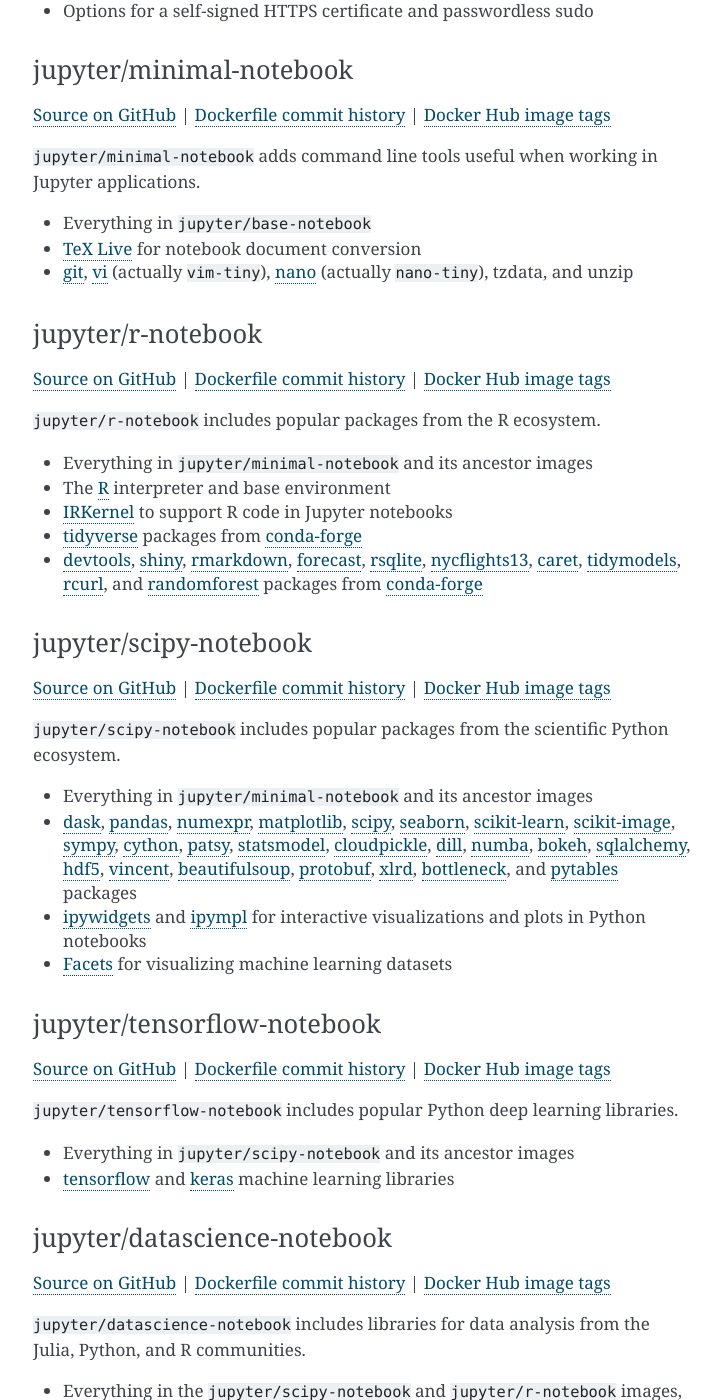
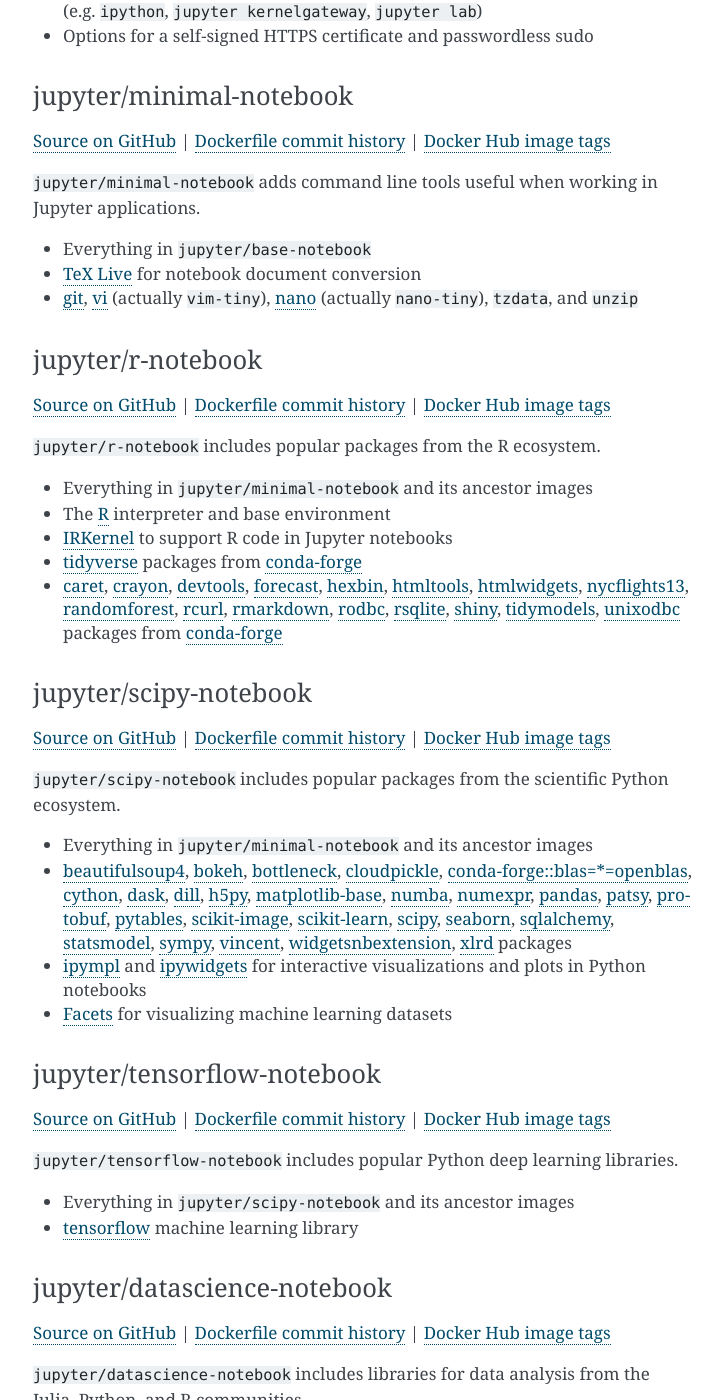
Before and after one commit to jupyter/docker-stacks, a Sphinx documentation site: the page built from docs/using/selecting.md, in a window 1280 px wide and 1400 px high, scrolled down 1082 px. Shown: the whole window, without its empty margins (387-1109 px from the left). Built offline with Sphinx 7.4.7, drawn with Linux system fonts in a browser that asks for light colours; some of the changed text lies outside the part shown.

Commit message:
Update docs to better reflect current state

```diff
--- a/docs/index.rst
+++ b/docs/index.rst
@@ -10,7 +10,7 @@
 Quick Start
 -----------
 
-You can try a `recent build of the jupyter/base-notebook image on mybinder.org <https://mybinder.org/v2/gh/jupyter/docker-stacks/master?filepath=README.ipynb>`_ by simply clicking the preceding link. Otherwise, the two examples below may help you get started if you `have Docker installed <https://docs.docker.com/install/>`_, know :doc:`which Docker image <using/selecting>` you want to use, and want to launch a single Jupyter Notebook server in a container.
+You can try a `recent build of the jupyter/base-notebook image on mybinder.org <https://mybinder.org/v2/gh/jupyter/docker-stacks/master?filepath=README.ipynb>`_ by simply clicking the preceding link. Otherwise, three examples below may help you get started if you `have Docker installed <https://docs.docker.com/install/>`_, know :doc:`which Docker image <using/selecting>` you want to use, and want to launch a single Jupyter Notebook server in a container.
 
 The other pages in this documentation describe additional uses and features in detail.
 
@@ -18,11 +18,11 @@
 
     docker run -p 8888:8888 jupyter/scipy-notebook:33add21fab64
 
-**Example 2:** This command performs the same operations as **Example 1**, but it exposes the server on host port 10000 instead of port 8888. Visiting ``http://<hostname>:10000/?token=<token>`` in a browser loads JupyterLab, where ``hostname`` is the name of the computer running docker and ``token`` is the secret token printed in the console.::
+**Example 2:** This command performs the same operations as **Example 1**, but it exposes the server on host port 10000 instead of port 8888. Visiting ``http://<hostname>:10000/?token=<token>`` in a browser loads Jupyter Notebook server, where ``hostname`` is the name of the computer running docker and ``token`` is the secret token printed in the console.::
 
     docker run -p 10000:8888 jupyter/scipy-notebook:33add21fab64
 
-**Example 3:** This command pulls the ``jupyter/datascience-notebook`` image tagged ``33add21fab64`` from Docker Hub if it is not already present on the local host. It then starts an *ephemeral* container running a Jupyter Notebook server and exposes the server on host port 10000. The command mounts the current working directory on the host as ``/home/jovyan/work`` in the container. The server logs appear in the terminal. Visiting ``http://<hostname>:10000/?token=<token>`` in a browser loads JupyterLab, where ``hostname`` is the name of the computer running docker and ``token`` is the secret token printed in the console. Docker destroys the container after notebook server exit, but any files written to ``~/work`` in the container remain intact on the host.::
+**Example 3:** This command pulls the ``jupyter/datascience-notebook`` image tagged ``33add21fab64`` from Docker Hub if it is not already present on the local host. It then starts an *ephemeral* container running a Jupyter Notebook server and exposes the server on host port 10000. The command mounts the current working directory on the host as ``/home/jovyan/work`` in the container. The server logs appear in the terminal. Visiting ``http://<hostname>:10000/lab?token=<token>`` in a browser loads JupyterLab, where ``hostname`` is the name of the computer running docker and ``token`` is the secret token printed in the console. Docker destroys the container after notebook server exit, but any files written to ``~/work`` in the container remain intact on the host.::
 
     docker run --rm -p 10000:8888 -e JUPYTER_ENABLE_LAB=yes -v "$PWD":/home/jovyan/work jupyter/datascience-notebook:33add21fab64
 
--- a/docs/using/selecting.md
+++ b/docs/using/selecting.md
@@ -52,7 +53,7 @@
 - [TeX Live](https://www.tug.org/texlive/) for notebook document conversion
 - [git](https://git-scm.com/),
   [vi](https://www.vim.org) (actually `vim-tiny`),
-  [nano](https://www.nano-editor.org/) (actually `nano-tiny`), tzdata, and unzip
+  [nano](https://www.nano-editor.org/) (actually `nano-tiny`), `tzdata`, and `unzip`
 
 ### jupyter/r-notebook
 
@@ -65,17 +66,25 @@
 - Everything in `jupyter/minimal-notebook` and its ancestor images
 - The [R](https://www.r-project.org/) interpreter and base environment
 - [IRKernel](https://irkernel.github.io/) to support R code in Jupyter notebooks
-- [tidyverse](https://www.tidyverse.org/) packages from
-  [conda-forge](https://conda-forge.org/feedstock-outputs/index.html)
-- [devtools](https://cran.r-project.org/web/packages/devtools/index.html),
-  [shiny](https://shiny.rstudio.com/), [rmarkdown](https://rmarkdown.rstudio.com),
-  [forecast](https://cran.r-project.org/web/packages/forecast/forecast.pdf),
+- [tidyverse](https://www.tidyverse.org/)
+  packages from [conda-forge](https://conda-forge.org/feedstock-outputs/index.html)
+- [caret](https://topepo.github.io/caret/index.html),
+  [crayon](https://cran.r-project.org/web/packages/crayon/index.html),
+  [devtools](https://cran.r-project.org/web/packages/devtools/index.html),
+  [forecast](https://cran.r-project.org/web/packages/forecast/index.html),
+  [hexbin](https://cran.r-project.org/web/packages/hexbin/index.html),
+  [htmltools](https://cran.r-project.org/web/packages/htmltools/index.html),
+  [htmlwidgets](https://www.htmlwidgets.org),
+  [nycflights13](https://cran.r-project.org/web/packages/nycflights13/index.html),
+  [randomforest](https://cran.r-project.org/web/packages/randomForest/index.html),
+  [rcurl](https://cran.r-project.org/web/packages/RCurl/index.html),
+  [rmarkdown](https://rmarkdown.rstudio.com),
+  [rodbc](https://cran.r-project.org/web/packages/RODBC/index.html),
   [rsqlite](https://cran.r-project.org/web/packages/RSQLite/index.html),
-  [nycflights13](https://cran.r-project.org/web/packages/nycflights13/index.html),
-  [caret](https://topepo.github.io/caret/index.html), [tidymodels](https://www.tidymodels.org/),
-  [rcurl](https://cran.r-project.org/web/packages/RCurl/index.html), and
-  [randomforest](https://cran.r-project.org/web/packages/randomForest/randomForest.pdf) packages
-  from [conda-forge](https://conda-forge.org/feedstock-outputs/index.html)
+  [shiny](https://shiny.rstudio.com/),
+  [tidymodels](https://www.tidymodels.org/),
+  [unixodbc](http://www.unixodbc.org)
+  packages from [conda-forge](https://conda-forge.org/feedstock-outputs/index.html)
 
 ### jupyter/scipy-notebook
 
@@ -86,25 +95,38 @@
 `jupyter/scipy-notebook` includes popular packages from the scientific Python ecosystem.
 
 - Everything in `jupyter/minimal-notebook` and its ancestor images
-- [dask](https://dask.org/), [pandas](https://pandas.pydata.org/),
-  [numexpr](https://github.com/pydata/numexpr), [matplotlib](https://matplotlib.org/),
-  [scipy](https://www.scipy.org/), [seaborn](https://seaborn.pydata.org/),
-  [scikit-learn](https://scikit-learn.org/stable/), [scikit-image](https://scikit-image.org),
-  [sympy](https://www.sympy.org/en/index.html), [cython](https://cython.org),
+- [beautifulsoup4](https://www.crummy.com/software/BeautifulSoup/),
+  [bokeh](https://docs.bokeh.org/en/latest/),
+  [bottleneck](https://bottleneck.readthedocs.io/en/latest/),
+  [cloudpickle](https://github.com/cloudpipe/cloudpickle),
+  [conda-forge::blas=\*=openblas](https://www.openblas.net),
+  [cython](https://cython.org),
+  [dask](https://dask.org/),
+  [dill](https://pypi.org/project/dill/),
+  [h5py](https://www.h5py.org),
+  [matplotlib-base](https://matplotlib.org/),
+  [numba](https://numba.pydata.org/),
+  [numexpr](https://github.com/pydata/numexpr),
+  [pandas](https://pandas.pydata.org/),
   [patsy](https://patsy.readthedocs.io/en/latest/),
+  [protobuf](https://developers.google.com/protocol-buffers/docs/pythontutorial),
+  [pytables](https://www.pytables.org/),
+  [scikit-image](https://scikit-image.org),
+  [scikit-learn](https://scikit-learn.org/stable/),
+  [scipy](https://www.scipy.org/),
+  [seaborn](https://seaborn.pydata.org/),
+  [sqlalchemy](https://www.sqlalchemy.org/),
   [statsmodel](https://www.statsmodels.org/stable/index.html),
-  [cloudpickle](https://github.com/cloudpipe/cloudpickle),
-  [dill](https://pypi.org/project/dill/), [numba](https://numba.pydata.org/),
-  [bokeh](https://docs.bokeh.org/en/latest/), [sqlalchemy](https://www.sqlalchemy.org/),
-  [hdf5](https://www.h5py.org), [vincent](https://vincent.readthedocs.io/en/latest/),
-  [beautifulsoup](https://www.crummy.com/software/BeautifulSoup/),
-  [protobuf](https://developers.google.com/protocol-buffers/docs/pythontutorial),
-  [xlrd](https://www.python-excel.org), [bottleneck](https://bottleneck.readthedocs.io/en/latest/),
-  and [pytables](https://www.pytables.org/) packages
-- [ipywidgets](https://ipywidgets.readthedocs.io/en/stable/) and
-  [ipympl](https://github.com/matplotlib/ipympl) for interactive visualizations and
-  plots in Python notebooks
-- [Facets](https://github.com/PAIR-code/facets) for visualizing machine learning datasets
+  [sympy](https://www.sympy.org/en/index.html),
+  [vincent](https://vincent.readthedocs.io/en/latest/),
+  [widgetsnbextension](https://ipywidgets.readthedocs.io/en/latest/user_install.html#installing-in-classic-jupyter-notebook),
+  [xlrd](https://www.python-excel.org)
+  packages
+- [ipympl](https://github.com/matplotlib/ipympl) and
+  [ipywidgets](https://ipywidgets.readthedocs.io/en/stable/)
+  for interactive visualizations and plots in Python notebooks
+- [Facets](https://github.com/PAIR-code/facets)
+  for visualizing machine learning datasets
 
 ### jupyter/tensorflow-notebook
 
@@ -115,8 +137,7 @@
 `jupyter/tensorflow-notebook` includes popular Python deep learning libraries.
 
 - Everything in `jupyter/scipy-notebook` and its ancestor images
-- [tensorflow](https://www.tensorflow.org/) and [keras](https://keras.io/) machine learning
-  libraries
+- [tensorflow](https://www.tensorflow.org/) machine learning library
 
 ### jupyter/datascience-notebook
 
@@ -129,10 +150,13 @@
 
 - Everything in the `jupyter/scipy-notebook` and `jupyter/r-notebook` images, and their ancestor
   images
+- [rpy2](https://rpy2.github.io/doc/latest/html/index.html) package
 - The [Julia](https://julialang.org/) compiler and base environment
 - [IJulia](https://github.com/JuliaLang/IJulia.jl) to support Julia code in Jupyter notebooks
-- [HDF5](https://github.com/JuliaIO/HDF5.jl), [Gadfly](https://gadflyjl.org/stable/), and
-  [RDatasets](https://github.com/JuliaStats/RDatasets.jl) packages
+- [HDF5](https://github.com/JuliaIO/HDF5.jl),
+  [Gadfly](https://gadflyjl.org/stable/),
+  [RDatasets](https://github.com/JuliaStats/RDatasets.jl)
+  packages
 
 ### jupyter/pyspark-notebook
 
@@ -144,6 +168,7 @@
 
 - Everything in `jupyter/scipy-notebook` and its ancestor images
 - [Apache Spark](https://spark.apache.org/) with Hadoop binaries
+- [pyarrow](https://arrow.apache.org/docs/python/) library
 
 ### jupyter/all-spark-notebook
 
@@ -155,11 +180,11 @@
 
 - Everything in `jupyter/pyspark-notebook` and its ancestor images
 - [IRKernel](https://irkernel.github.io/) to support R code in Jupyter notebooks
-- [Apache Toree](https://toree.apache.org/) and
-  [spylon-kernel](https://github.com/vericast/spylon-kernel) to support Scala code in Jupyter
-  notebooks
-- [ggplot2](https://ggplot2.tidyverse.org), [sparklyr](https://spark.rstudio.com), and
-  [rcurl](https://cran.r-project.org/web/packages/RCurl/index.html) packages
+- [rcurl](https://cran.r-project.org/web/packages/RCurl/index.html),
+  [sparklyr](https://spark.rstudio.com),
+  [ggplot2](https://ggplot2.tidyverse.org)
+  packages
+- [spylon-kernel](https://github.com/vericast/spylon-kernel) to support Scala code in Jupyter notebooks
 
 ### Image Relationships
 
@@ -185,14 +210,12 @@
 Every image on Docker Hub also receives a 12-character tag which corresponds with the git commit SHA
 that triggered the image build. You can inspect the state of the `jupyter/docker-stacks` repository
 for that commit to review the definition of the image (e.g., images with tag `33add21fab64` were built
-from
-<https://github.com/jupyter/docker-stacks/tree/33add21fab64>.
+from <https://github.com/jupyter/docker-stacks/tree/33add21fab64>.
 
 You must refer to git-SHA image tags when stability and reproducibility are important in your work.
-(e.g. `FROM jupyter/scipy-notebook:33add21fab64`,
-`docker run -it --rm jupyter/scipy-notebook:33add21fab64`). You should only use `latest` when a
-one-off container instance is acceptable (e.g., you want to briefly try a new library in a
-notebook).
+(e.g. `FROM jupyter/scipy-notebook:33add21fab64`, `docker run -it --rm jupyter/scipy-notebook:33add21fab64`).
+You should only use `latest` when a one-off container instance is acceptable
+(e.g., you want to briefly try a new library in a notebook).
 
 ## Community Stacks
 
```
Also changed, not shown: other parts of docs/using/selecting.md (+2 -1 lines), 4 other files.
